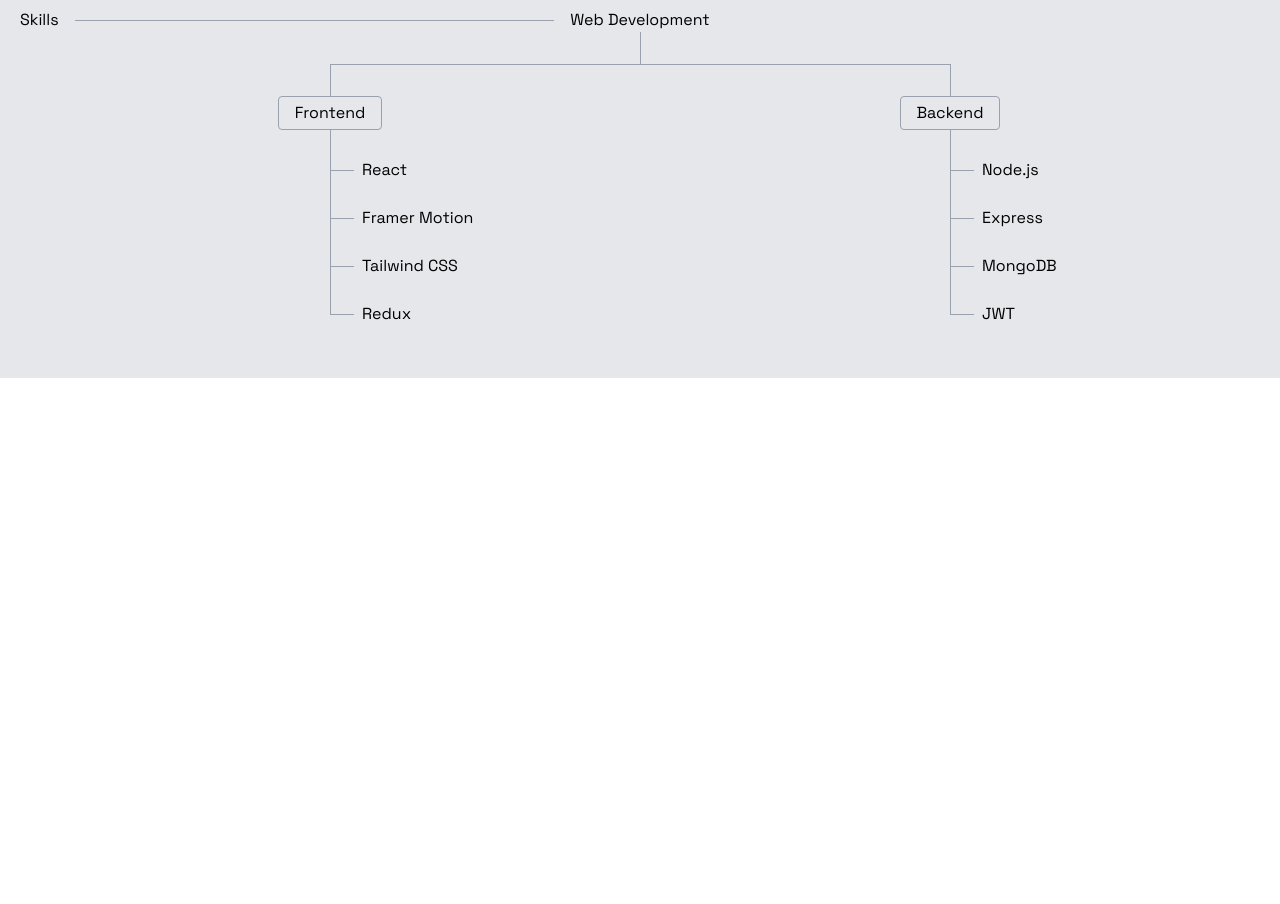
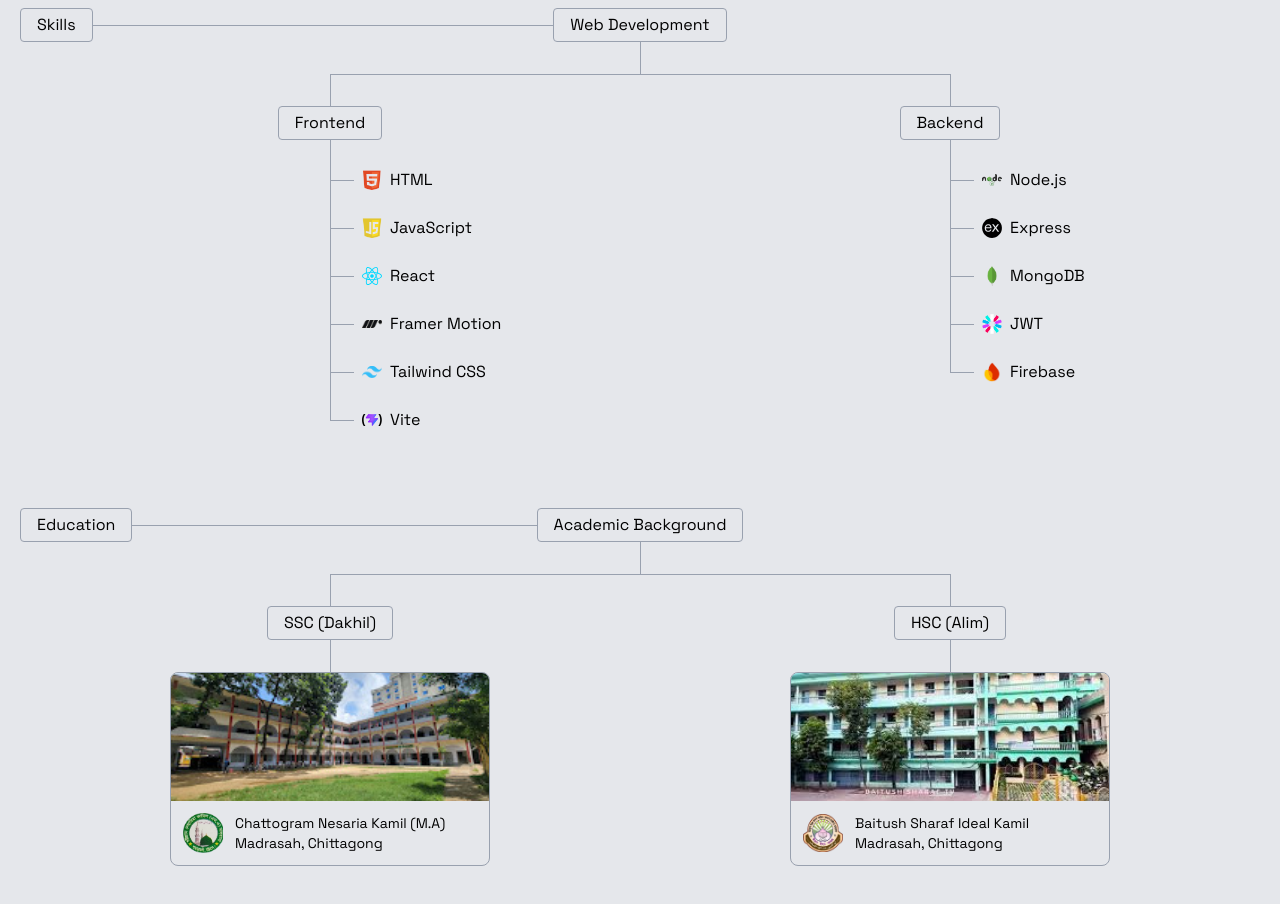
Before and after one commit to nakib360/my-animated-portfolio, a React (Vite) app: page /#home in a window 1280 px wide. Shown: the part 920-1824 px from the top of the page. Before the commit the page ends 1298 px from the top, so only its background shows below. Built offline with nearby package versions, Linux system fonts and the light colour scheme.

Commit message:
Enhance About component with detailed skills and education sections; update layout and styling for improved presentation

```diff
--- a/src/Components/About/About.jsx
+++ b/src/Components/About/About.jsx
@@ -1,13 +1,58 @@
 import { RoughNotation } from "react-rough-notation";
+// Frontend
+import HtmlLogo from "../../assets/HTML.png";
+import JsLogo from "../../assets/JS.png";
+import ReactLogo from "../../assets/react.svg";
+import MotionLogo from "../../assets/motion.png";
+import TailwindLogo from "../../assets/Tailwind_CSS.png";
+import ViteLogo from "../../assets/vite.svg";
+
+// Backend
+import NodeLogo from "../../assets/Node.js.png";
+import ExpressLogo from "../../assets/expressjs.svg";
+import MongoLogo from "../../assets/mongodb.png";
+import JwtLogo from "../../assets/JWT.webp";
+import FirebaseLogo from "../../assets/Firebase.png";
+
+//Education
+import BaitCampas from "../../assets/bait_campus.jpeg";
+import BaitLogo from "../../assets/BatushSharaf.png";
+import NesariaCampas from "../../assets/Nesaria_campus.jpeg";
+import NesariaLogo from "../../assets/Nesaria.png";
 
 const About = () => {
-  const frontend = ["React", "Framer Motion", "Tailwind CSS", "Redux"];
-  const backend = ["Node.js", "Express", "MongoDB", "JWT"];
+  const frontend = [
+    { name: "HTML", icon: HtmlLogo },
+    { name: "JavaScript", icon: JsLogo },
+    { name: "React", icon: ReactLogo },
+    { name: "Framer Motion", icon: MotionLogo },
+    { name: "Tailwind CSS", icon: TailwindLogo },
+    { name: "Vite", icon: ViteLogo },
+  ];
+
+  const backend = [
+    { name: "Node.js", icon: NodeLogo },
+    { name: "Express", icon: ExpressLogo },
+    { name: "MongoDB", icon: MongoLogo },
+    { name: "JWT", icon: JwtLogo },
+    { name: "Firebase", icon: FirebaseLogo },
+  ];
 
   const columns = [
     { title: "Frontend", items: frontend },
     { title: "Backend", items: backend },
   ];
+
+  const education = [
+    { title: "SSC (Dakhil)", campas: NesariaCampas, logo: NesariaLogo, name: "Chattogram Nesaria Kamil (M.A) Madrasah, Chittagong" },
+    { title: "HSC (Alim)", campas: BaitCampas, logo: BaitLogo, name: "Baitush Sharaf Ideal Kamil Madrasah, Chittagong" }
+  ];
+
+  // const certificate = {
+  //   provider: "Programming Hero",
+  //   course: "Complete Web Development Course With Jhankar Mahbub",
+  //   image: BaitCampas,
+  // };
 
   return (
     <div>
@@ -27,13 +72,16 @@
         </h2>
       </section>
 
+      {/* ================= Skills ================= */}
       <div className="flex flex-col items-start mt-10 w-full px-5">
         <div className="grid grid-cols-[1fr_auto_1fr] items-center w-full">
           <div className="flex items-center">
-            <p>Skills</p>
-            <hr className="flex-1 border-t border-gray-400 mx-4" />
+            <p className="px-4 py-1 border border-gray-400 rounded">Skills</p>
+            <hr className="flex-1 border-t border-gray-400" />
           </div>
-          <p>Web Development</p>
+          <p className="px-4 py-1 border border-gray-400 rounded">
+            Web Development
+          </p>
           <div></div>
         </div>
 
@@ -52,14 +100,101 @@
               </div>
 
               <div className="relative ml-[50%] flex flex-col pt-4 before:absolute before:left-0 before:top-0 before:h-4 before:w-px before:bg-gray-400">
-                {col.items.map((item) => (
+                {col.items.map(({ name, icon }) => (
                   <div
-                    key={item}
+                    key={name}
                     className="relative pl-8 py-3 before:absolute before:left-0 before:top-0 before:h-full before:w-px before:bg-gray-400 last:before:h-1/2 after:absolute after:left-0 after:top-1/2 after:h-px after:w-6 after:bg-gray-400"
                   >
-                    {item}
+                    <div className="flex items-center gap-2">
+                      <img
+                        src={icon}
+                        alt={name}
+                        className="h-5 w-5 object-contain"
+                      />
+                      <span>{name}</span>
+                    </div>
                   </div>
                 ))}
+              </div>
+            </div>
+          ))}
+        </div>
+      </div>
+
+      {/* ================= Certification ================= */}
+      {/* <div className="flex flex-col items-start mt-16 w-full px-5">
+        <div className="grid grid-cols-[1fr_auto_1fr] items-center w-full">
+          <div className="flex items-center">
+            <p className="px-4 py-1 border border-gray-400 rounded">
+              Certification
+            </p>
+            <hr className="flex-1 border-t border-gray-400" />
+          </div>
+          <p className="px-4 py-1 border border-gray-400 rounded">
+            {certificate.provider}
+          </p>
+          <div></div>
+        </div>
+
+        <div className="h-8 w-px bg-gray-400 mx-auto" />
+
+        <div className="mx-auto w-full max-w-md overflow-hidden rounded-lg border border-gray-400">
+          <a href={certificate.image} target="_blank" rel="noreferrer">
+            <img
+              src={certificate.image}
+              alt={certificate.course}
+              className="w-full object-contain"
+            />
+          </a>
+          <div className="p-3 text-center text-sm">{certificate.course}</div>
+        </div>
+      </div> */}
+
+      {/* ================= Education ================= */}
+      <div className="flex flex-col items-start mt-16 w-full px-5">
+        <div className="grid grid-cols-[1fr_auto_1fr] items-center w-full">
+          <div className="flex items-center">
+            <p className="px-4 py-1 border border-gray-400 rounded">
+              Education
+            </p>
+            <hr className="flex-1 border-t border-gray-400" />
+          </div>
+          <p className="px-4 py-1 border border-gray-400 rounded">
+            Academic Background
+          </p>
+          <div></div>
+        </div>
+
+        <div className="h-8 w-px bg-gray-400 mx-auto" />
+
+        <div className="relative grid grid-cols-2 w-full">
+          <div className="absolute top-0 left-1/4 right-1/4 border-t border-gray-400" />
+
+          {education.map((edu) => (
+            <div key={edu.title} className="flex flex-col items-center px-4">
+              <div className="h-8 w-px bg-gray-400" />
+              <p className="px-4 py-1 border border-gray-400 rounded">
+                {edu.title}
+              </p>
+
+              {/* নিচে নামা দাগ */}
+              <div className="h-8 w-px bg-gray-400" />
+
+              {/* Card */}
+              <div className="w-full max-w-xs overflow-hidden rounded-lg border border-gray-400">
+                <img
+                  src={edu.campas}
+                  alt={edu.name}
+                  className="h-32 w-full object-cover"
+                />
+                <div className="flex items-center gap-3 p-3">
+                  <img
+                    src={edu.logo}
+                    alt=""
+                    className="h-10 w-10 shrink-0 object-contain"
+                  />
+                  <span className="text-sm">{edu.name}</span>
+                </div>
               </div>
             </div>
           ))}
```
